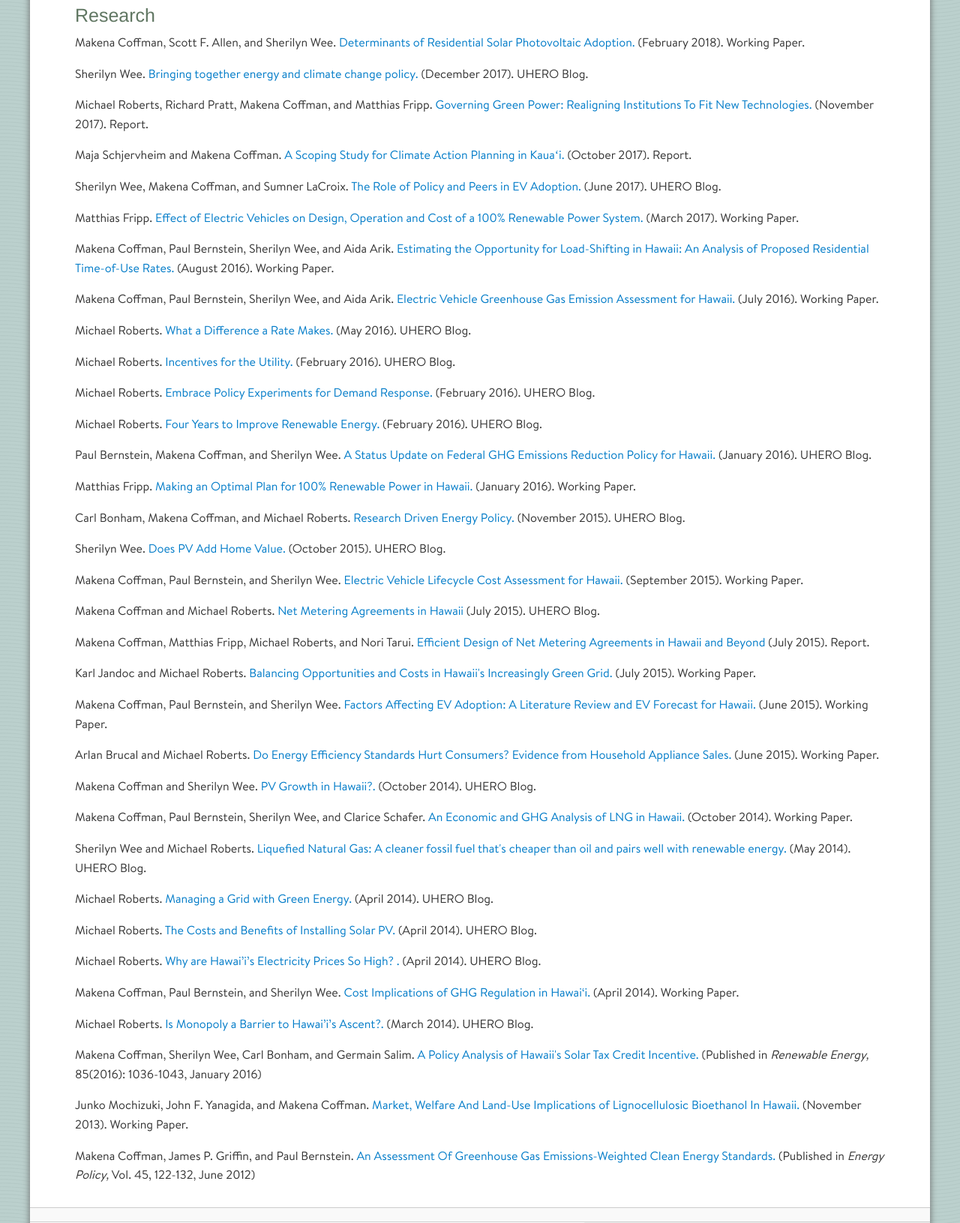
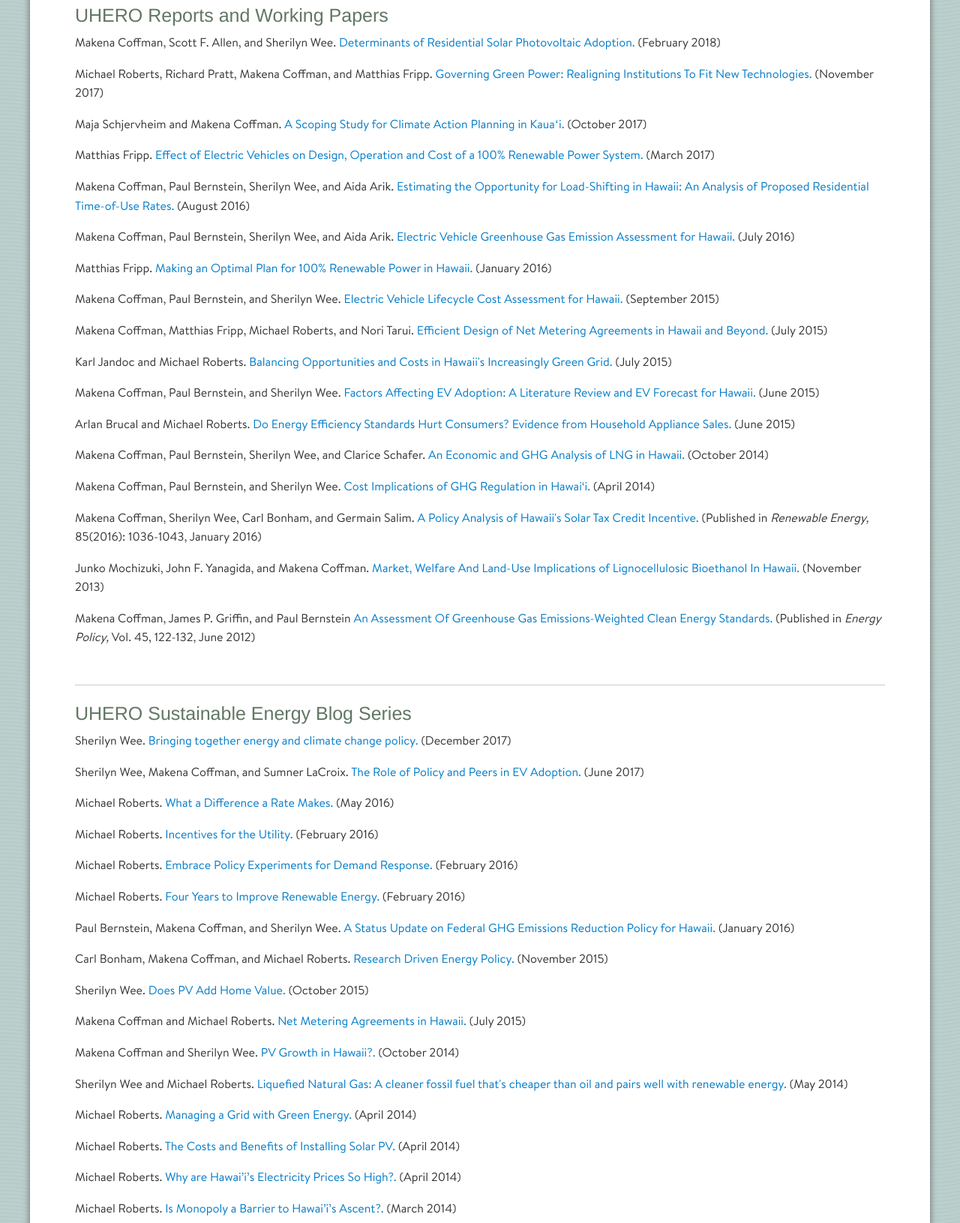
Before and after one commit to vcward/GGP, a plain HTML site: page research/index.html in a window 1280 px wide. Shown: the part 494-2125 px from the top of the page at 75% size. Drawn offline with Linux system fonts and the light colour scheme; a small style sheet from the web is missing.

Commit message:
separate blogs and papers

```diff
--- a/research/index.html
+++ b/research/index.html
@@ -103,104 +103,114 @@
         <div class="row collapse" style="margin-top:20px;">
             <div class="large-12 columns">
                 <div class="side-pusher2">
-                    <h4 style="color:#617763;">Research</h4>
+                    <h4 style="color:#617763;">UHERO Reports and Working Papers</h4>
                     <div id="wp-list">
-                        <!-- ADD NEW WORKING PAPERS/REPORTS/UHERO BLOGS/ETC. HERE TO UPDATE WP LIST ON HOME PAGE
+
+                        <!-- ADD NEW WORKING PAPERS/REPORTS HERE TO UPDATE RESEARCH LIST ON HOME PAGE
                              Use the following template:
-                             <p>AUTHORS. <a href="PAPER-URL" target="_blank" rel="noopener noreferrer">PAPER TITLE.</a>(DATE). TYPE.</p>
+                             <p>AUTHORS. <a href="PAPER-URL" target="_blank" rel="noopener noreferrer">PAPER TITLE.</a>(DATE)</p>
                         -->
 
                         <p>Makena Coffman, Scott F. Allen, and Sherilyn Wee.
-                            <a href="http://uhero.hawaii.edu/products/view/588" target="_blank" rel="noopener noreferrer">Determinants of Residential Solar Photovoltaic Adoption.</a> (February 2018). Working Paper.</p>
-                        <p>Sherilyn Wee.
-                            <a href="http://uhero.hawaii.edu/news/view/324" target="_blank" rel="noopener noreferrer">Bringing together energy and climate change policy.</a> (December 2017). UHERO Blog.
-                        </p>
+                            <a href="http://uhero.hawaii.edu/products/view/588" target="_blank" rel="noopener noreferrer">Determinants of Residential Solar Photovoltaic Adoption.</a>                            (February 2018)</p>
                         <p>Michael Roberts, Richard Pratt, Makena Coffman, and Matthias Fripp.
-                            <a href="http://uhero.hawaii.edu/products/view/582" target="_blank" rel="noopener noreferrer">Governing Green Power: Realigning Institutions To Fit New Technologies.</a> (November 2017).
-                            Report.
-                        </p>
+                            <a href="http://uhero.hawaii.edu/products/view/582" target="_blank" rel="noopener noreferrer">Governing Green Power: Realigning Institutions To Fit New Technologies.</a>                            (November 2017)</p>
                         <p>Maja Schjervheim and Makena Coffman.
                             <a href="http://uhero.hawaii.edu/products/view/583" target="_blank" rel="noopener noreferrer">
-                                A Scoping Study for Climate Action Planning in Kauaʻi.</a>
-                            (October 2017). Report.</p>
-                        <p>Sherilyn Wee, Makena Coffman, and Sumner LaCroix.
-                            <a href="http://uhero.hawaii.edu/news/view/321" target="_blank" rel="noopener noreferrer">The Role of Policy and Peers in EV Adoption.</a>
-                            (June 2017). UHERO Blog.</p>
+                                A Scoping Study for Climate Action Planning in Kauaʻi.</a> (October
+                            2017)
+                        </p>
                         <p>Matthias Fripp.
-                            <a href="http://uhero.hawaii.edu/products/view/568" target="_blank" rel="noopener noreferrer">Effect of Electric Vehicles on Design, Operation and Cost of a 100% Renewable Power System.</a>
-                            (March 2017). Working Paper.</p>
+                            <a href="http://uhero.hawaii.edu/products/view/568" target="_blank" rel="noopener noreferrer">Effect of Electric Vehicles on Design, Operation and Cost of a 100% Renewable Power System.</a>                            (March 2017)</p>
                         <p>Makena Coffman, Paul Bernstein, Sherilyn Wee, and Aida Arik.
                             <a href="http://uhero.hawaii.edu/products/view/539" target="_blank" rel="noopener noreferrer">Estimating the Opportunity for Load-Shifting in Hawaii: An Analysis of Proposed Residential Time-of-Use
                                 Rates.
-                            </a> (August 2016). Working Paper.</p>
+                            </a> (August 2016)</p>
                         <p>Makena Coffman, Paul Bernstein, Sherilyn Wee, and Aida Arik.
-                            <a href="http://uhero.hawaii.edu/products/view/545" target="_blank" rel="noopener noreferrer">Electric Vehicle Greenhouse Gas Emission Assessment for Hawaii.</a> (July 2016). Working Paper.</p>
+                            <a href="http://uhero.hawaii.edu/products/view/545" target="_blank" rel="noopener noreferrer">Electric Vehicle Greenhouse Gas Emission Assessment for Hawaii.</a>                            (July 2016)</p>
+                        <p>Matthias Fripp.
+                            <a href="http://uhero.hawaii.edu/products/view/508" target="_blank" rel="noopener noreferrer">Making an Optimal Plan for 100% Renewable Power in Hawaii.</a>                            (January 2016)</p>
+                        <p>Makena Coffman, Paul Bernstein, and Sherilyn Wee.
+                            <a href="http://uhero.hawaii.edu/products/view/544" target="_blank" rel="noopener noreferrer">Electric Vehicle Lifecycle Cost Assessment for Hawaii.</a>                            (September 2015)</p>
+                        <p>Makena Coffman, Matthias Fripp, Michael Roberts, and Nori Tarui.
+                            <a href="http://uhero.hawaii.edu/products/view/493" target="_blank" rel="noopener noreferrer">Efficient Design of Net Metering Agreements in Hawaii and Beyond.</a>                            (July 2015)</p>
+                        <p>Karl Jandoc and Michael Roberts.
+                            <a href="http://uhero.hawaii.edu/products/view/500" target="_blank" rel="noopener noreferrer">Balancing Opportunities and Costs in Hawaii's Increasingly Green Grid.</a>                            (July 2015)</p>
+                        <p>Makena Coffman, Paul Bernstein, and Sherilyn Wee.
+                            <a href="http://uhero.hawaii.edu/products/view/491" target="_blank" rel="noopener noreferrer">Factors Affecting EV Adoption: A Literature Review and EV Forecast for Hawaii.</a>                            (June 2015)</p>
+                        <p>Arlan Brucal and Michael Roberts.
+                            <a href="http://uhero.hawaii.edu/products/view/501" target="_blank" rel="noopener noreferrer">Do Energy Efficiency Standards Hurt Consumers? Evidence from Household Appliance Sales.</a>                            (June 2015)</p>
+                        <p>Makena Coffman, Paul Bernstein, Sherilyn Wee, and Clarice Schafer.
+                            <a href="http://uhero.hawaii.edu/products/view/468" target="_blank" rel="noopener noreferrer">An Economic and GHG Analysis of LNG in Hawaii.</a>                            (October 2014)</p>
+                        <p>Makena Coffman, Paul Bernstein, and Sherilyn Wee.
+                            <a href="http://uhero.hawaii.edu/products/view/451" target="_blank" rel="noopener noreferrer">Cost Implications of GHG Regulation in Hawai‘i.</a>                            (April 2014)</p>
+                        <p>Makena Coffman, Sherilyn Wee, Carl Bonham, and Germain Salim.
+                            <a href="http://uhero.hawaii.edu/products/view/433" target="_blank" rel="noopener noreferrer">A Policy Analysis of Hawaii's Solar Tax Credit Incentive.</a>                            (Published in
+                            <i>Renewable Energy,</i> 85(2016): 1036-1043, January 2016)</p>
+                        <p>Junko Mochizuki, John F. Yanagida, and Makena Coffman.
+                            <a href="http://uhero.hawaii.edu/products/view/432" target="_blank" rel="noopener noreferrer">Market, Welfare And Land-Use Implications of Lignocellulosic Bioethanol In Hawaii.</a>                            (November 2013)</p>
+                        <p>Makena Coffman, James P. Griffin, and Paul Bernstein
+                            <a href="http://uhero.hawaii.edu/products/view/336" target="_blank" rel="noopener noreferrer">
+                                An Assessment Of Greenhouse Gas Emissions-Weighted Clean Energy Standards.</a>                            (Published in
+                            <i>Energy Policy,</i> Vol. 45, 122-132, June 2012)</p>
+                    </div>
+                </div>
+            </div>
+        </div>
+
+        <!-- NEXT -->
+
+        <div class="row collapse">
+            <div class="large-12 columns">
+                <div class="side-pusher2">
+                    <hr>
+                    <h4 style="color:#617763;">UHERO Sustainable Energy Blog Series</h4>
+                    <div id="uhero-blog-list">
+
+                        <!-- ADD NEW UHERO BLOG POSTS HERE
+                             Use the following template:
+                             <p>AUTHORS. <a href="BLOG-URL" target="_blank" rel="noopener noreferrer">BLOG TITLE.</a>(DATE)</p>
+                        -->
+
+                        <p>Sherilyn Wee.
+                            <a href="http://uhero.hawaii.edu/news/view/324" target="_blank" rel="noopener noreferrer">Bringing together energy and climate change policy.</a>                            (December 2017)
+                        </p>
+                        <p>Sherilyn Wee, Makena Coffman, and Sumner LaCroix.
+                            <a href="http://uhero.hawaii.edu/news/view/321" target="_blank" rel="noopener noreferrer">The Role of Policy and Peers in EV Adoption.</a>                            (June 2017)</p>
                         <p>Michael Roberts.
-                            <a href="http://uhero.hawaii.edu/news/view/305" target="_blank" rel="noopener noreferrer">What a Difference a Rate Makes.</a> (May 2016). UHERO Blog.</p>
+                            <a href="http://uhero.hawaii.edu/news/view/305" target="_blank" rel="noopener noreferrer">What a Difference a Rate Makes.</a>                            (May 2016)</p>
                         <p>Michael Roberts.
-                            <a href="http://uhero.hawaii.edu/news/view/303" target="_blank" rel="noopener noreferrer">Incentives for the Utility.</a> (February 2016). UHERO Blog.</p>
+                            <a href="http://uhero.hawaii.edu/news/view/303" target="_blank" rel="noopener noreferrer">Incentives for the Utility.</a>                            (February 2016)</p>
                         <p>Michael Roberts.
-                            <a href="http://uhero.hawaii.edu/news/view/302" target="_blank" rel="noopener noreferrer">Embrace Policy Experiments for Demand Response.</a> (February 2016). UHERO Blog.</p>
+                            <a href="http://uhero.hawaii.edu/news/view/302" target="_blank" rel="noopener noreferrer">Embrace Policy Experiments for Demand Response.</a>                            (February 2016)</p>
                         <p>Michael Roberts.
-                            <a href="http://uhero.hawaii.edu/news/view/301" target="_blank" rel="noopener noreferrer">Four Years to Improve Renewable Energy.</a> (February 2016). UHERO Blog.</p>
+                            <a href="http://uhero.hawaii.edu/news/view/301" target="_blank" rel="noopener noreferrer">Four Years to Improve Renewable Energy.</a>                            (February 2016)</p>
                         <p>Paul Bernstein, Makena Coffman, and Sherilyn Wee.
                             <a href="http://uhero.hawaii.edu/news/view/298" target="_blank" rel="noopener noreferrer">A Status Update on Federal GHG Emissions Reduction Policy for Hawaii.
-                            </a> (January 2016). UHERO Blog.</p>
-                        <p>Matthias Fripp.
-                            <a href="http://uhero.hawaii.edu/products/view/508" target="_blank" rel="noopener noreferrer">Making an Optimal Plan for 100% Renewable Power in Hawaii.</a> (January 2016). Working Paper.</p>
+                            </a> (January 2016)</p>
                         <p>Carl Bonham, Makena Coffman, and Michael Roberts.
                             <a href="hhttp://uhero.hawaii.edu/news/view/296" target="_blank" rel="noopener noreferrer">Research Driven Energy Policy.
-                            </a> (November 2015). UHERO Blog.</p>
+                            </a> (November 2015)</p>
                         <p>Sherilyn Wee.
                             <a href="hhttp://uhero.hawaii.edu/news/view/295" target="_blank" rel="noopener noreferrer">Does PV Add Home Value.
-                            </a> (October 2015). UHERO Blog.</p>
-                        <p>Makena Coffman, Paul Bernstein, and Sherilyn Wee.
-                            <a href="http://uhero.hawaii.edu/products/view/544" target="_blank" rel="noopener noreferrer">Electric Vehicle Lifecycle Cost Assessment for Hawaii.</a> (September 2015). Working Paper.</p>
+                            </a> (October 2015)</p>
                         <p>Makena Coffman and Michael Roberts.
-                            <a href="http://uhero.hawaii.edu/news/view/293" target="_blank" rel="noopener noreferrer">Net Metering Agreements in Hawaii</a> (July 2015). UHERO Blog.
+                            <a href="http://uhero.hawaii.edu/news/view/293" target="_blank" rel="noopener noreferrer">Net Metering Agreements in Hawaii.</a>                            (July 2015)
                         </p>
-                        <p>Makena Coffman, Matthias Fripp, Michael Roberts, and Nori Tarui.
-                            <a href="http://uhero.hawaii.edu/products/view/493" target="_blank" rel="noopener noreferrer">Efficient Design of Net Metering Agreements in Hawaii and Beyond</a> (July 2015). Report.
-                        </p>
-                        <p>Karl Jandoc and Michael Roberts.
-                            <a href="http://uhero.hawaii.edu/products/view/500" target="_blank" rel="noopener noreferrer">Balancing Opportunities and Costs in Hawaii's Increasingly Green Grid.</a> (July 2015). Working
-                            Paper.
-                        </p>
-                        <p>Makena Coffman, Paul Bernstein, and Sherilyn Wee.
-                            <a href="http://uhero.hawaii.edu/products/view/491" target="_blank" rel="noopener noreferrer">Factors Affecting EV Adoption: A Literature Review and EV Forecast for Hawaii.</a> (June 2015).
-                            Working Paper.</p>
-                        <p>Arlan Brucal and Michael Roberts.
-                            <a href="http://uhero.hawaii.edu/products/view/501" target="_blank" rel="noopener noreferrer">Do Energy Efficiency Standards Hurt Consumers? Evidence from Household Appliance Sales.</a> (June
-                            2015). Working Paper.</p>
                         <p>Makena Coffman and Sherilyn Wee.
-                            <a href="http://uhero.hawaii.edu/news/view/286" target="_blank" rel="noopener noreferrer">PV Growth in Hawaii?.</a> (October 2014). UHERO Blog.</p>
-                        <p>Makena Coffman, Paul Bernstein, Sherilyn Wee, and Clarice Schafer.
-                            <a href="http://uhero.hawaii.edu/products/view/468" target="_blank" rel="noopener noreferrer">An Economic and GHG Analysis of LNG in Hawaii.</a> (October 2014). Working Paper.</p>
+                            <a href="http://uhero.hawaii.edu/news/view/286" target="_blank" rel="noopener noreferrer">PV Growth in Hawaii?.</a>                            (October 2014)</p>
                         <p>Sherilyn Wee and Michael Roberts.
                             <a href="http://uhero.hawaii.edu/news/view/276" target="_blank" rel="noopener noreferrer">Liquefied Natural Gas: A cleaner fossil fuel that's cheaper than oil and pairs well with renewable
                                 energy.
-                            </a> (May 2014). UHERO Blog.</p>
+                            </a> (May 2014)</p>
                         <p>Michael Roberts.
-                            <a href="http://uhero.hawaii.edu/news/view/275" target="_blank" rel="noopener noreferrer">Managing a Grid with Green Energy.</a> (April 2014). UHERO Blog.</p>
+                            <a href="http://uhero.hawaii.edu/news/view/275" target="_blank" rel="noopener noreferrer">Managing a Grid with Green Energy.</a>                            (April 2014)</p>
                         <p>Michael Roberts.
-                            <a href="http://uhero.hawaii.edu/news/view/274" target="_blank" rel="noopener noreferrer">The Costs and Benefits of Installing Solar PV.</a> (April 2014). UHERO Blog.</p>
+                            <a href="http://uhero.hawaii.edu/news/view/274" target="_blank" rel="noopener noreferrer">The Costs and Benefits of Installing Solar PV.</a>                            (April 2014)</p>
                         <p>Michael Roberts.
-                            <a href="http://uhero.hawaii.edu/news/view/273" target="_blank" rel="noopener noreferrer">Why are Hawai’i’s Electricity Prices So High? .</a> (April 2014). UHERO Blog.</p>
-                        <p>Makena Coffman, Paul Bernstein, and Sherilyn Wee.
-                            <a href="http://uhero.hawaii.edu/products/view/451" target="_blank" rel="noopener noreferrer">Cost Implications of GHG Regulation in Hawai‘i.</a> (April 2014). Working Paper.</p>
+                            <a href="http://uhero.hawaii.edu/news/view/273" target="_blank" rel="noopener noreferrer">Why are Hawai’i’s Electricity Prices So High?.</a>                            (April 2014)</p>
                         <p>Michael Roberts.
-                            <a href="http://uhero.hawaii.edu/news/view/271" target="_blank" rel="noopener noreferrer">Is Monopoly a Barrier to Hawai’i’s Ascent?.</a> (March 2014). UHERO Blog.</p>
-                        <p>Makena Coffman, Sherilyn Wee, Carl Bonham, and Germain Salim.
-                            <a href="http://uhero.hawaii.edu/products/view/433" target="_blank" rel="noopener noreferrer">A Policy Analysis of Hawaii's Solar Tax Credit Incentive.</a> (Published in
-                            <i>Renewable Energy,</i> 85(2016): 1036-1043, January 2016)</p>
-                        <p>Junko Mochizuki, John F. Yanagida, and Makena Coffman.
-                            <a href="http://uhero.hawaii.edu/products/view/432" target="_blank" rel="noopener noreferrer">Market, Welfare And Land-Use Implications of Lignocellulosic Bioethanol In Hawaii.</a> (November
-                            2013). Working Paper.</p>
-                        <p>Makena Coffman, James P. Griffin, and Paul Bernstein.
-                            <a href="http://uhero.hawaii.edu/products/view/336" target="_blank" rel="noopener noreferrer">
-                                An Assessment Of Greenhouse Gas Emissions-Weighted Clean Energy Standards.</a> (Published
-                            in
-                            <i>Energy Policy,</i> Vol. 45, 122-132, June 2012)</p>
+                            <a href="http://uhero.hawaii.edu/news/view/271" target="_blank" rel="noopener noreferrer">Is Monopoly a Barrier to Hawai’i’s Ascent?.</a>                            (March 2014)</p>
                     </div>
                 </div>
             </div>
```
Also changed, not shown: 1 other file.
